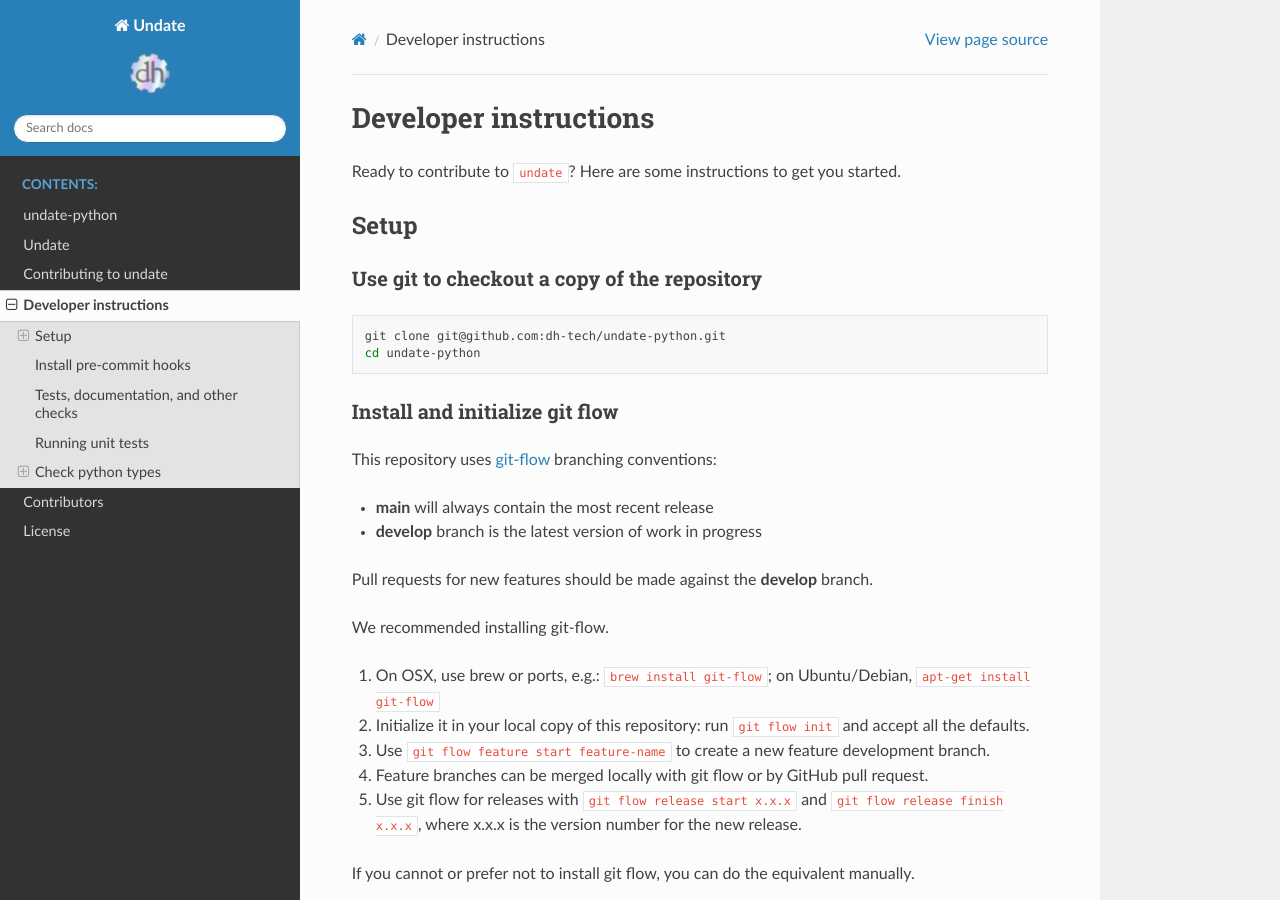
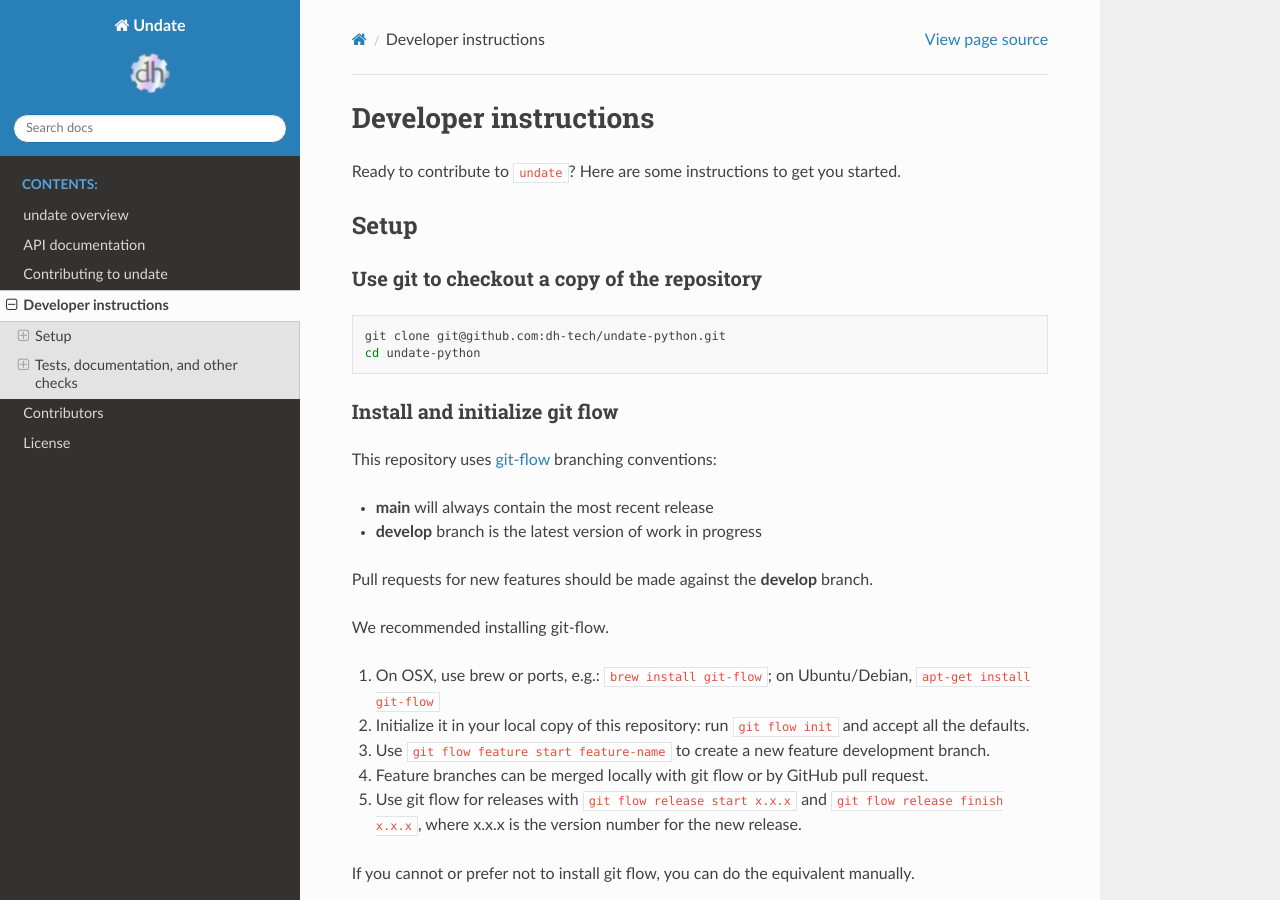
Before and after one commit to dh-tech/undate-python, a Sphinx documentation site: the page built from docs/DEVELOPER_NOTES.rst, in a window 1280 px wide and 900 px high. Built offline with Sphinx 7.4.7 and the Read the Docs theme 2.0.0, drawn with Linux system fonts in a browser that asks for light colours.

````diff
--- a/DEVELOPER_NOTES.md
+++ b/DEVELOPER_NOTES.md
@@ -45,7 +45,7 @@ Install an editable version of the local package along with python dependencies
 pip install -e ".[dev]"
 ```
 
-## Install pre-commit hooks
+### Install pre-commit hooks
 
 ```sh
 pre-commit install
@@ -55,7 +55,7 @@ We use [pre-commit](https://pre-commit.com/) for automated checks and consistent
 
 ## Tests, documentation, and other checks
 
-## Running unit tests
+### Running unit tests
 
 Tests can be run with `pytest`.
 
@@ -63,7 +63,7 @@ To run all the tests in a single test file, specify the path, e.g.: `pytest test
 
 To test cases by method name, use `-k`: `pytest -k test_str`
 
-## Check python types
+### Check python types
 
 Python typing is currently enforced on pull requests as part of a GitHub Actions Continuous Integration check using `mypy`.
 
--- a/README.md
+++ b/README.md
@@ -1,4 +1,4 @@
-# undate-python
+# undate overview
 
 **undate** is a python library for working with uncertain or partially known dates.
 
--- a/docs/devnotes.rst
+++ b/docs/DEVELOPER_NOTES.rst
@@ -1,3 +1 @@
-.. _DEVELOPER_NOTES:
-
 .. mdinclude:: ../DEVELOPER_NOTES.md
--- a/docs/conf.py
+++ b/docs/conf.py
@@ -63,5 +63,5 @@ html_static_path = ["_static"]
 # use dhtech logo for now
 html_logo = "_static/dhtech-logo.png"
 
-# TODO: can we get both github and sphinx links working?
+# NOTE: can we get both github and sphinx links working?
 m2r_parse_relative_links = True
--- a/docs/undate.rst
+++ b/docs/undate.rst
@@ -1,5 +1,5 @@
-Undate
-======
+API documentation
+=================
 
 .. autoclass:: undate.undate.Undate
    :members:
````
Also changed, not shown: CONTRIBUTING.md (+1 -1 lines), docs/index.rst (+4 -4 lines), docs/CONTRIBUTING.rst (renamed from docs/contributing.rst), docs/CONTRIBUTORS.rst (renamed from docs/contributors.rst), docs/LICENSE.rst (renamed from docs/license.rst), 1 other file.
